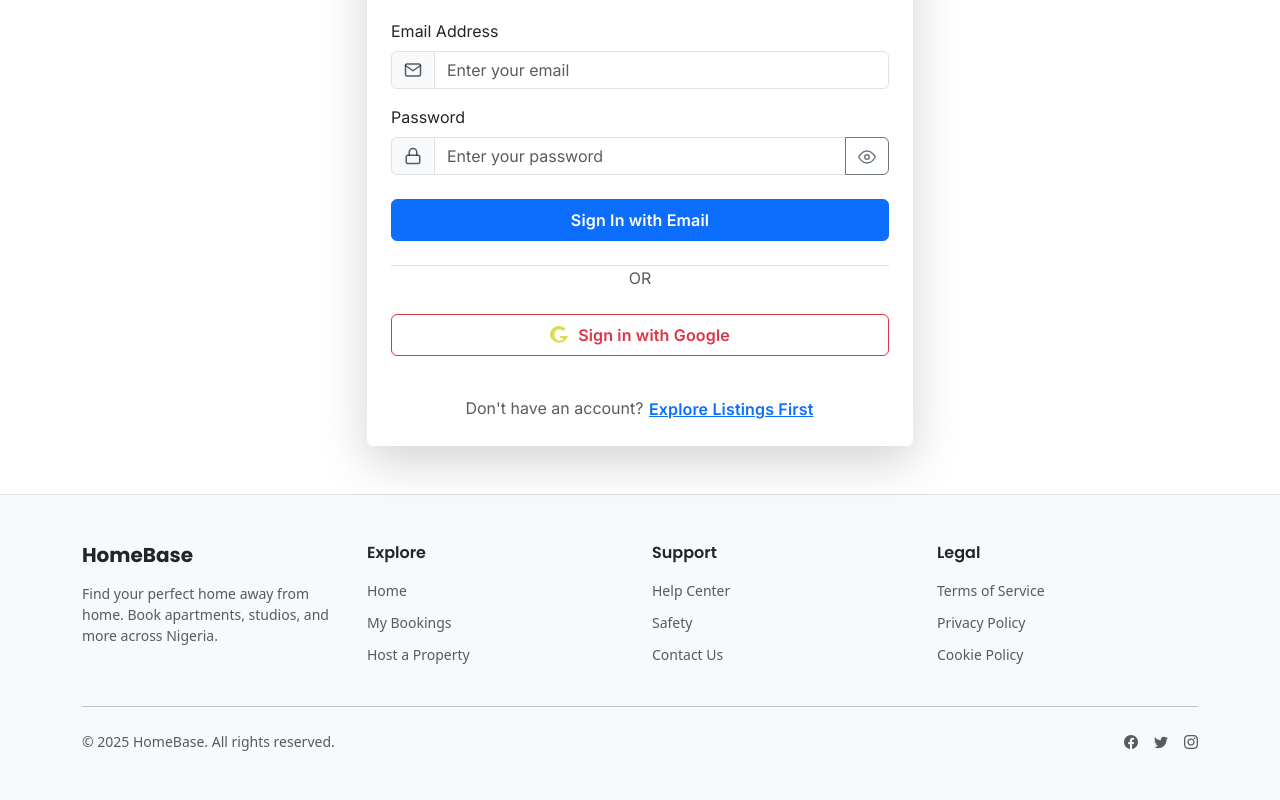
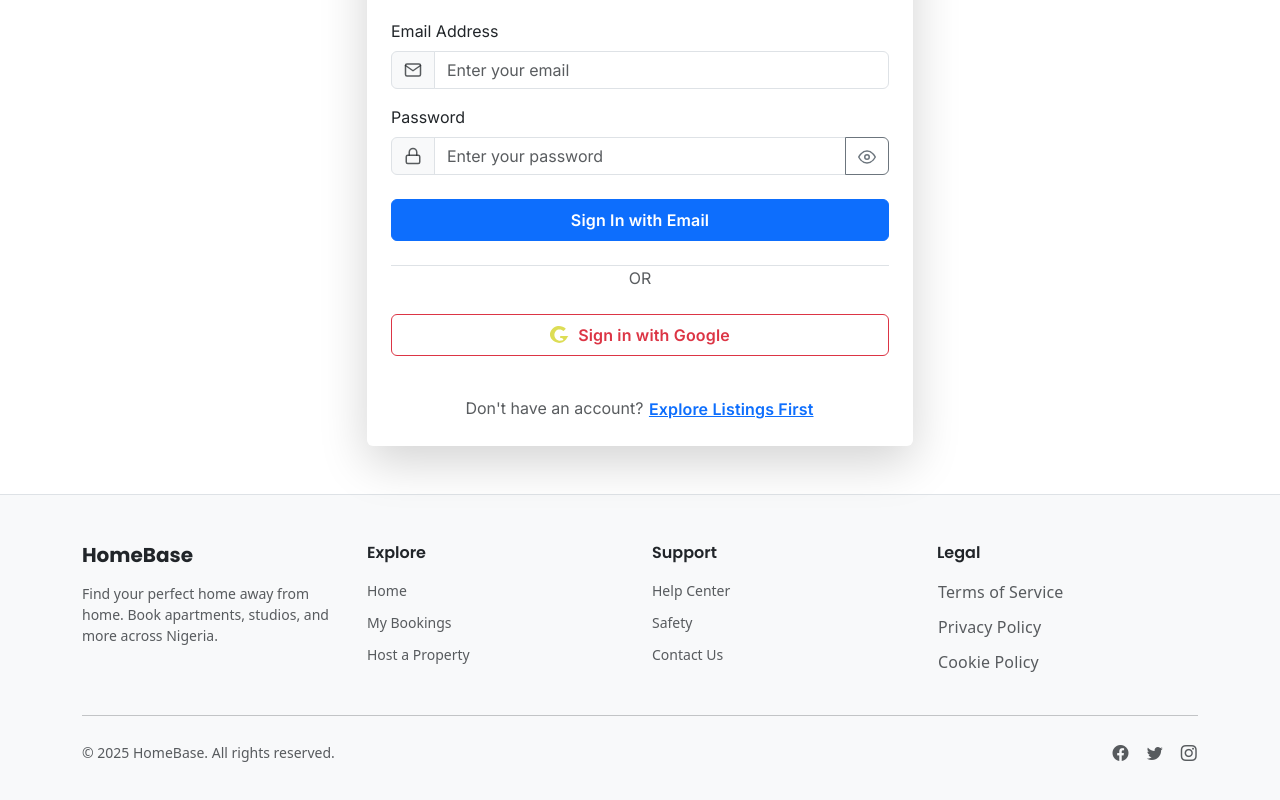
Before and after one commit to BigJay67/home-base-project, a React (Create React App) app in the folder home-base/: page /login in a window 1280 px wide. Shown: the part 348-1148 px from the top of the page. Built offline with nearby package versions, Linux system fonts and the light colour scheme; no server answers.

Commit message:
fix eslint

```diff
--- a/home-base/src/App.js
+++ b/home-base/src/App.js
@@ -188,9 +188,9 @@ function App() {
               <div className="col-lg-3 col-md-6">
                 <h6 className="fw-semibold text-dark mb-3">Legal</h6>
                 <ul className="list-unstyled">
-                  <li className="mb-2"><a href="#" className="text-muted text-decoration-none small">Terms of Service</a></li>
-                  <li className="mb-2"><a href="#" className="text-muted text-decoration-none small">Privacy Policy</a></li>
-                  <li className="mb-2"><a href="#" className="text-muted text-decoration-none small">Cookie Policy</a></li>
+                  <li className="mb-2"><button type="button" className="btn btn-link text-muted text-decoration-none small p-0">Terms of Service</button></li>
+                  <li className="mb-2"><button type="button" className="btn btn-link text-muted text-decoration-none small p-0">Privacy Policy</button></li>
+                  <li className="mb-2"><button type="button" className="btn btn-link text-muted text-decoration-none small p-0">Cookie Policy</button></li>
                 </ul>
               </div>
             </div>
@@ -198,9 +198,9 @@ function App() {
             <div className="d-flex flex-column flex-md-row justify-content-between align-items-center small text-muted">
               <p className="mb-2 mb-md-0">© 2025 HomeBase. All rights reserved.</p>
               <div className="d-flex gap-3">
-                <a href="#" className="text-muted"><i className="bi bi-facebook"></i></a>
-                <a href="#" className="text-muted"><i className="bi bi-twitter"></i></a>
-                <a href="#" className="text-muted"><i className="bi bi-instagram"></i></a>
+                <button type="button" className="btn btn-link text-muted p-0"><i className="bi bi-facebook"></i></button>
+                <button type="button" className="btn btn-link text-muted p-0"><i className="bi bi-twitter"></i></button>
+                <button type="button" className="btn btn-link text-muted p-0"><i className="bi bi-instagram"></i></button>
               </div>
             </div>
           </Container>
--- a/home-base/src/components/Bookings.js
+++ b/home-base/src/components/Bookings.js
@@ -34,7 +34,7 @@ function Bookings({ user }) {
 
   useEffect(() => {
     fetchBookings();
-  }, [user, navigate]);
+  }, [user, navigate, fetchBookings]);
 
   const getStatusBadge = (status) => {
     const variants = { completed: 'success', pending: 'warning', failed: 'danger', cancelled: 'secondary' };
--- a/home-base/src/components/ConversationDetail.js
+++ b/home-base/src/components/ConversationDetail.js
@@ -17,7 +17,6 @@ function ConversationDetail({ user }) {
 
   const {
     isConnected,
-    sendMessage,
     startTyping,
     stopTyping,
     markMessagesRead,
@@ -26,7 +25,7 @@ function ConversationDetail({ user }) {
 
   useEffect(() => {
     if (user && id) fetchConversation();
-  }, [user, id]);
+  }, [user, id, fetchConversation]);
 
   useEffect(() => {
     const unsubscribe = handleNewMessage((data) => {
--- a/home-base/src/components/Conversations.js
+++ b/home-base/src/components/Conversations.js
@@ -1,5 +1,5 @@
 import React, { useState, useEffect } from 'react';
-import { Container, Card, Button, Badge, Row, Col, Alert, Spinner } from 'react-bootstrap';
+import { Container, Card, Button, Badge, Alert, Spinner } from 'react-bootstrap';
 import { Link } from 'react-router-dom';
 import './Conversations.css';
 
@@ -10,7 +10,7 @@ function Conversations({ user }) {
 
   useEffect(() => {
     if (user) fetchConversations();
-  }, [user]);
+  }, [user, fetchConversations]);
 
   const fetchConversations = async () => {
     try {
--- a/home-base/src/components/Profile.js
+++ b/home-base/src/components/Profile.js
@@ -1,7 +1,7 @@
 import React, { useState, useEffect } from 'react';
 import { Container, Row, Col, Card, Form, Button, Alert, Badge, Tab, Tabs, ListGroup, ProgressBar, InputGroup, Spinner } from 'react-bootstrap';
 import { useNavigate } from 'react-router-dom';
-import { User, Mail, Phone, Camera, Edit2, Save, X, Shield, Calendar, Star, Home, MessageCircle, List, Clock, MapPin, DollarSign } from 'react-feather';
+import { User, Mail, Phone, Camera, Edit2, Save, X, Shield, Calendar, Star, Home, MessageCircle, List, Clock, } from 'react-feather';
 import './Profile.css';
 
 function Profile({ user, onProfileUpdate }) {
@@ -18,17 +18,6 @@ function Profile({ user, onProfileUpdate }) {
   const [activities, setActivities] = useState([]);
   const [activityLoading, setActivityLoading] = useState(true);
   const navigate = useNavigate();
-
-  useEffect(() => {
-    if (!user) {
-      setMessage('Please log in to view your profile.');
-      setTimeout(() => navigate('/login'), 2000);
-      return;
-    }
-    fetchProfile();
-    fetchUserStats();
-    fetchRecentActivity();
-  }, [user, navigate]);
 
   const fetchProfile = async () => {
     try {
@@ -106,6 +95,17 @@ function Profile({ user, onProfileUpdate }) {
       setActivityLoading(false);
     }
   };
+
+  useEffect(() => {
+    if (!user) {
+      setMessage('Please log in to view your profile.');
+      setTimeout(() => navigate('/login'), 2000);
+      return;
+    }
+    fetchProfile();
+    fetchUserStats();
+    fetchRecentActivity();
+  }, [user, navigate]);
 
   const setProfileData = (data) => {
     setDisplayName(data.displayName || user.displayName || '');
```
